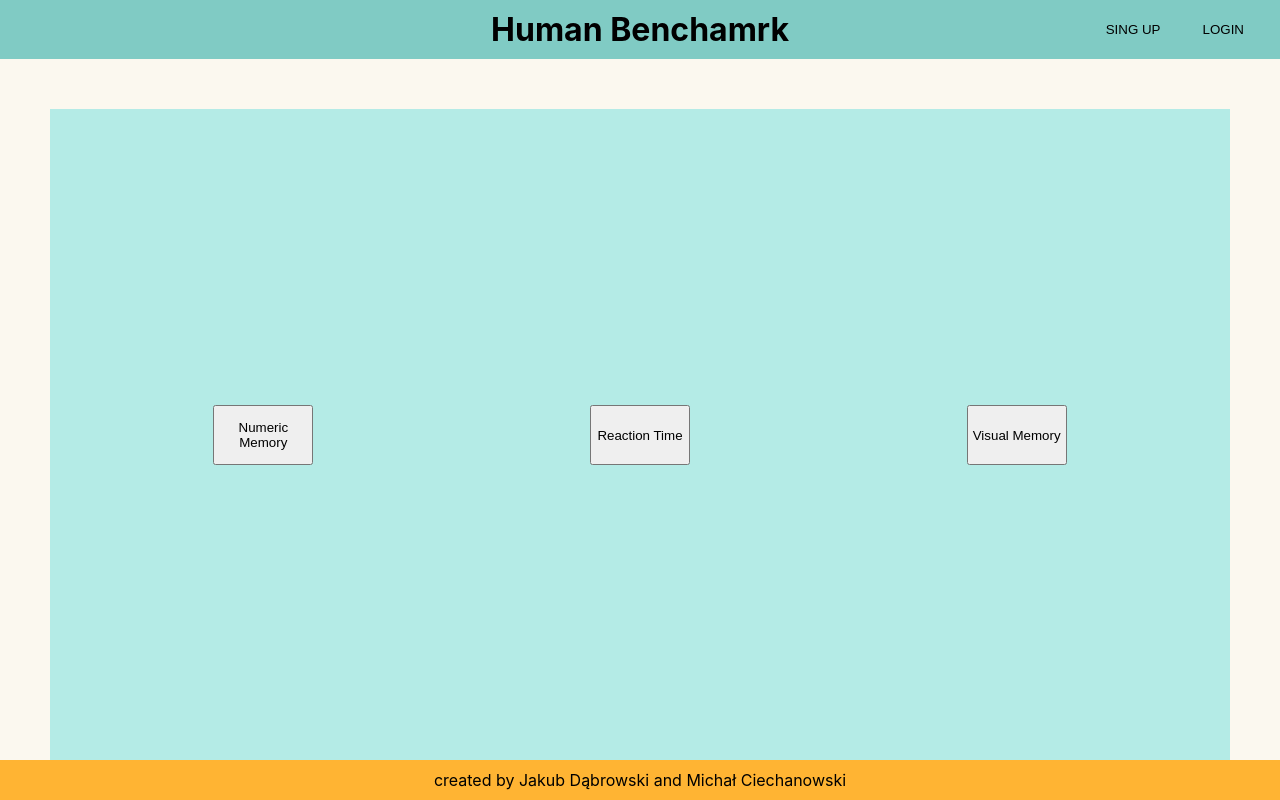
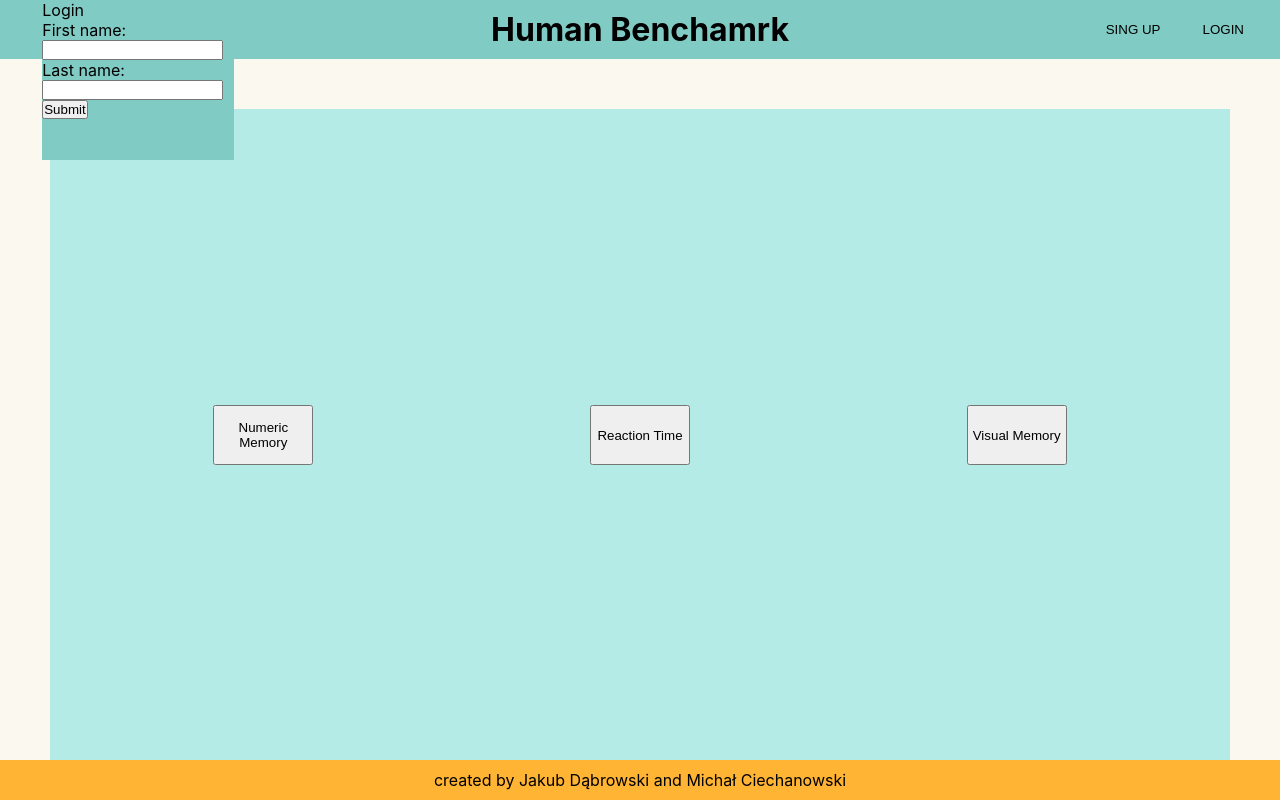
Before and after one commit to MichalCiechanowski/humanBenchmark, a React (Create React App) app in the folder client/: page / in a window 1280 px wide. Both pictures are taken after a click on the button "SING UP". Built offline with nearby package versions, Linux system fonts and the light colour scheme.

Commit message:
Added connection to database and when user submits his first and last name it saves directly to database plus so minor changes to design and working numeric memory game

```diff
--- a/client/src/App.js
+++ b/client/src/App.js
@@ -12,6 +12,8 @@ function App() {
   const [inputValue, setInputValue] = useState('');
   const [digits , setDigits] = useState(1)
   const [score , setScore] = useState(0)
+  const [fname , setFname] = useState('')
+  const [lname , setLname] = useState('')
   const goToMenu = () => {
     setMenuState('menu');
     setGameState('initial');
@@ -33,6 +35,7 @@ const startGame = async()=>{
   {
     alert('Error with fetchning numbers' , err)
     setGameState('initial')
+
   }
 }
 
@@ -45,8 +48,19 @@ const startGame = async()=>{
   const openSignUpWindow = () => {
     setSignupState(true);
   }
+  const sendData = async () =>{
+  console.log(score)
+  const apiURL = `${API_ROUTE}/api/data/`
+  const res = await axios.post(apiURL ,{data :score} ).then(response => console.log(response))
+  .catch(err => console.error(err));
+
+  }
+
 
   const numericGameServerCheck = () => {
+    if(digits == 1){
+      setScore(0)
+    }
     setGameState('player_input')
     if (inputValue.toString() === randomNumber?.toString()){
       setGameState('player_win')
@@ -56,10 +70,27 @@ const startGame = async()=>{
     }else{
       setDigits(1)
       setGameState('player_loose')
-      setScore(score)
+      sendData(score)
+
+
+
+
     }
   }
+  const handleForm = async (event) =>{
+    event.preventDefault()
+    const formData = {fname , lname}
+    const apiURL = `${API_ROUTE}/api/form/`
+    console.log(formData , apiURL)
+    try{
+      const response = await axios.post(apiURL , formData).then(response=>console.log(response)).catch(err=>console.error(err))
 
+    }
+    catch(err){
+      console.error(err)
+    }
+
+  }
 
 
   useEffect(() => {
@@ -87,19 +118,19 @@ const startGame = async()=>{
         {signupState === true &&  (
           <div className='signup'>
             <p>Login</p>
-            <form className='Signup-form'>
-              <label for='fname'>First name: </label><br></br>
-              <input type='text' if='fname' name='fname'></input><br></br>
+            <form className='Signup-form' onSubmit={handleForm}>
+              <label for='fname' >First name: </label><br></br>
+              <input type='text' if='fname' name='fname' value={fname} onChange={(e) => setFname(e.target.value)}></input><br></br>
               <label for='lname'>Last name: </label><br></br>
-              <input type='text' if='lname' name='lname'></input><br></br>
+              <input type='text' if='lname' name='lname'value={lname} onChange={(e) => setLname(e.target.value)}></input><br></br>
               <button>Submit</button>
             </form>
           </div>
         )}
         <h1>Human Benchamrk</h1>
         <div className='header-buttons'>
-          <button onClick={openLoginWindow} className='login-button'>SING UP</button>
-          <button onClick={openSignUpWindow} className='login-button'>LOGIN</button>
+          <button onClick={openSignUpWindow} className='login-button'>SING UP</button>
+          <button onClick={openLoginWindow} className='login-button'>LOGIN</button>
         </div>
       </header>
       {menuState == 'menu' && (
@@ -112,7 +143,7 @@ const startGame = async()=>{
       {menuState == 'numeric_memory' && (
         <div className='numeric-memory'>
           <h2>Number Memory</h2>
-          {gameState === 'initial' && (
+          {gameState === 'initial' &&  (
             <button onClick={startGame}>Start game</button>
           )}
           {gameState === 'countdown' && (
@@ -143,12 +174,15 @@ const startGame = async()=>{
             </div>
           )}
           {gameState === 'player_loose' && (
+
             <div>
               <p>Number: {randomNumber}</p>
               <p>Your guess: {inputValue}</p>
               <p>Score: {score}</p>
               <button onClick={startGame}>Play again</button>
             </div>
+
+
           )}
           <p className='game-description'>
             Test will check how good is your Number memory. During test you will be presented with numbers of increasing length, you have to memorize it during 5 seconds and type the number. How far can you get?
--- a/client/src/index.css
+++ b/client/src/index.css
@@ -131,12 +131,18 @@ code {
     monospace;
 }
 
-.login {
+.signup {
   position: absolute;
-  left: 50%;
-  top: 50%;
+  left:10.8%;
+  top:10%;
   transform: translate(-50%, -50%);
-  width: 30vw;
-  height: 70vh;
+  width: 15vw;
+  height: 20vh;
   background-color: var(--dark-blue);
+  .Signup-form{
+    display: flex;
+    flex: 1;
+    flex-direction:row;
+    flex-wrap: wrap;
+  }
 }
```
Also changed, not shown: 1 other file (tests, documents, lock files or other folders).
